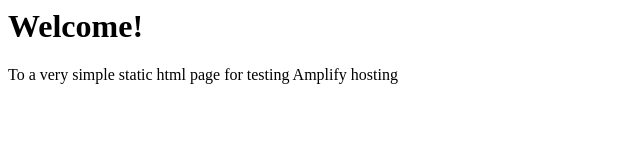
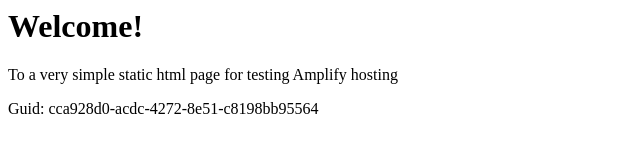
Before and after one commit to aws-aemilia-syd/Github-PR-Commit-Integration-Test-DoNotTouch-v0-prod-ap-southeast-2, a website: page src/index.html in a window 1280 px wide. Shown: the whole page, without its empty margins (0-640 px from the left). Drawn offline with Linux system fonts and the light colour scheme.

Commit message:
commit from integ tests

```diff
--- a/src/index.html
+++ b/src/index.html
@@ -1,3 +1,5 @@
+
+
 <html lang="en">
 
 <head>
@@ -10,6 +12,6 @@
 <body>
     <h1>Welcome!</h1>
     <p>To a very simple static html page for testing Amplify hosting</p>
-</body>
+    <p>Guid: cca928d0-acdc-4272-8e51-c8198bb95564</p></body>
 
 </html>
```
